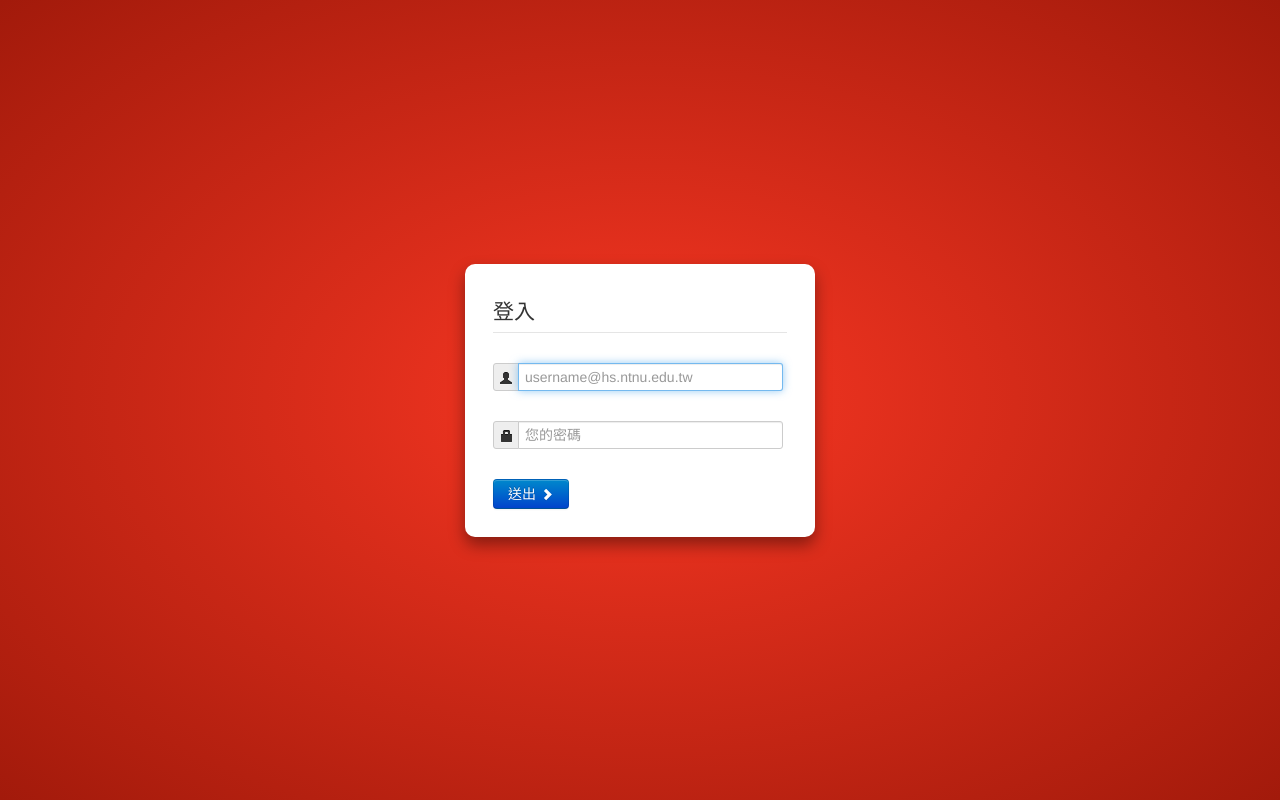
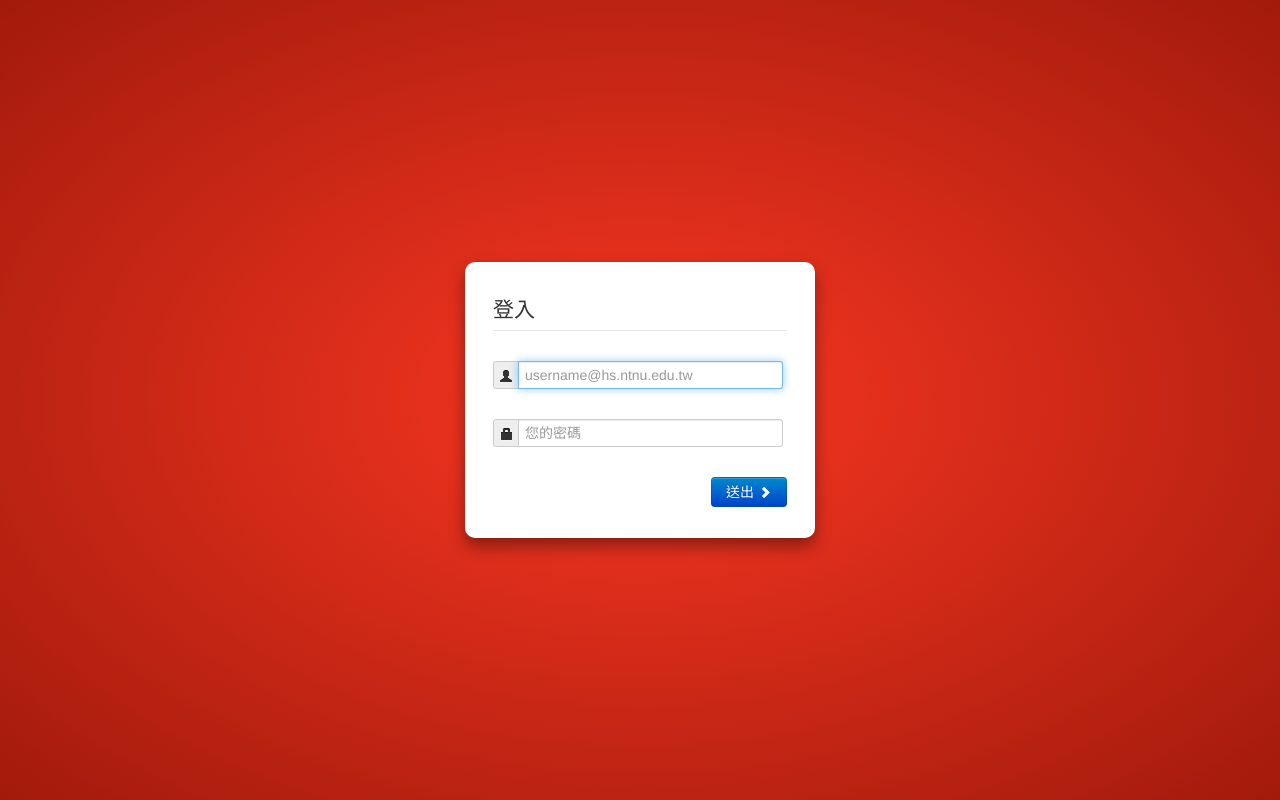
Before and after one commit to pellaeon/aruba-login, a plain HTML site: page index.html in a window 1280 px wide. Drawn offline with nearby package versions, Linux system fonts and the light colour scheme.

Commit message:
Float submit button to the right

```diff
--- a/css/custom.css
+++ b/css/custom.css
@@ -35,6 +35,7 @@ form {
 	padding: 2em;
 	margin: 10px;
 	float: none;
+	height: 220px;
 }
 
 .input {
--- a/index.html
+++ b/index.html
@@ -22,7 +22,7 @@
 				<span class="add-on"><i class="icon-lock"></i></span>
 				<input type="password" placeholder="您的密碼">
 			</div>
-			<button type="submit" class="btn btn-primary">送出 <i class="icon-chevron-right icon-white"></i></button>
+			<button type="submit" class="btn btn-primary pull-right">送出 <i class="icon-chevron-right icon-white"></i></button>
 		</form>
 	</div>
 </div>
```
